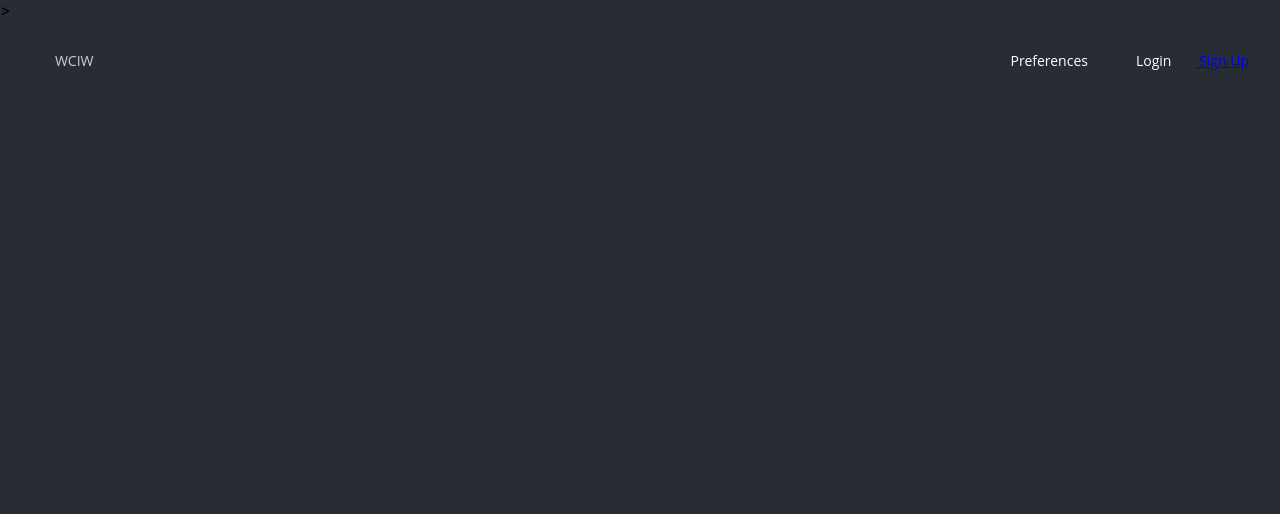
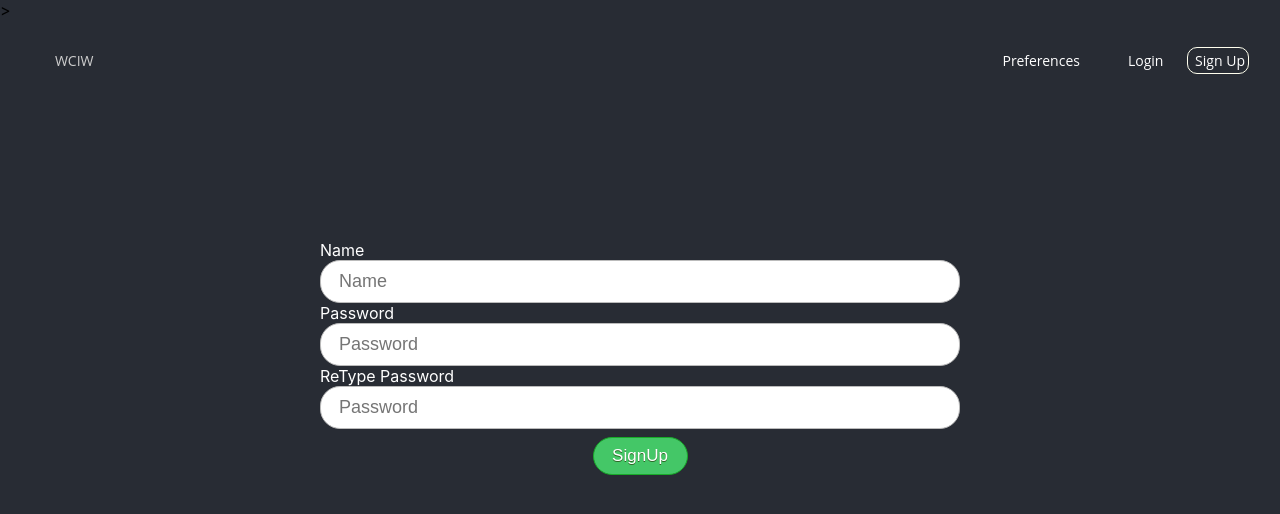
Before and after one commit to parallacks/wciw, a React (Create React App) app in the folder alexfrontend/: page /signup in a window 1280 px wide. Shown: the top 514 px of the page. Built offline with nearby package versions, Linux system fonts and the light colour scheme.

Commit message:
Added LoginPage

```diff
--- a/alexfrontend/src/App.js
+++ b/alexfrontend/src/App.js
@@ -5,15 +5,22 @@ import MovieResults from "./MovieResults";
 import sample from "./sample.json";
 import Menu from "./Menu.js";
 import Main from "./Main.js";
-import { withCookies } from 'react-cookie';
+import { withCookies, Cookies } from 'react-cookie';
 import './App.css'
+import { instanceOf } from 'prop-types';
 
 class App extends PureComponent {
+  static propTyps = {
+	  cookies: instanceOf(Cookies).isRequired
+  }
   constructor(props)
   {
 	  super(props);
+
+	  const {cookies } = props;
+
 	  this.state = {
-		  login: '',
+		  login: cookies.get('name') || '',
 		  preference: []
 	  }
   }
@@ -21,9 +28,9 @@ class App extends PureComponent {
 	return (
 	  <div className='App'>
 	    <div className='navMenu'>
-	      <Menu cookies={this.props.cookies} />
+	      <Menu cookies={this.props.cookies} login={this.state.login} />
 		</div>
-		<Main cookies={this.props.cookies} />
+		<Main cookies={this.props.cookies} login={this.state.login} preference={this.state.preference} />
 	  </div>
 	);
   }
--- /dev/null
+++ b/alexfrontend/src/Login.css
@@ -0,0 +1,57 @@
+.component-login {
+	color: white;
+}
+
+.component-login input {
+
+  border-radius: 20px;
+  border: 1px solid #bbb;
+  box-sizing: border-box;
+  font-size: 18px;
+  padding: 10px 10px 10px 18px;
+  width: 100%;
+  display: table-cell;
+}
+
+.component-login input:focus {
+
+  border-radius: 20px;
+  box-shadow: 0 0 5px rgba(81, 203, 238, 1);
+  border: 1px solid rgba(81, 203, 238, 1);
+  box-sizing: border-box;
+  padding: 10px 10px 10px 18px;
+  width: 100%;
+  display: table-cell;
+  outline: none;
+}
+.component-login-button {
+	background-color:#44c767;
+	border-radius: 20px;
+	border:1px solid #18ab29;
+	box-sizing: border-box;
+	cursor:pointer;
+	display:table-cell;
+	color:#ffffff;
+	font-family:Arial;
+	font-size:17px;
+	padding:8px 12px;
+	margin-top:1vh;
+	margin-right:auto;
+	margin-left:auto;
+	text-align:center;
+	text-decoration:none;
+	text-shadow:0px 1px 0px #2f6627;
+	width: 95px;
+}
+.component-login-button:hover {
+	background-color:#5cbf2a;
+}
+
+.component-login-button:active {
+	position:relative;
+	top:1px;
+}
+.component-signup-retype {
+	font-size: 8;
+	color:red
+}
--- a/alexfrontend/src/Login.js
+++ b/alexfrontend/src/Login.js
@@ -1,25 +1,57 @@
 import React, { PureComponent } from "react";
 import PropTypes from "prop-types";
-
+import './Login.css'
 export default class Login extends PureComponent {
   static propTypes = {
 
   };
 
+  constructor(props)
+  {
+	super(props);
+	this.state = {
+		password: '',
+		name: ''
+	}
+  }
+
+
+  onClick = event  =>
+  {
+	  //do login logic from server,
+	  console.log(this.state.password)
+	  console.log(this.state.name)
+	  //this.props.history.push("/");
+  };
+
   render() {
     return (
-       <div>
-          <div style={{display: "flex", flexDirection: "column",
+       <div >
+          <div className='component-login' style={{display: "flex", flexDirection: "column",
             position: 'absolute', left: '25%', top: '30%',
             width: '50%'
           }}>
             <label>Name</label>
-            <input type="text" placeholder="Name" style={{margin: "3vh", height: "4vh"}}/>
+            <input type="text" placeholder="Name" onChange={evt => this.updateNameValue(evt)} name='name' />
             <label>Password</label>
-            <input type="text" placeholder="Password" style={{margin: "3vh", height: "4vh"}}/>
-            <input type="submit" value="Login" style={{marginLeft: "45vh", marginRight: "45vh", marginTop: "5vh"}} />
+            <input type="password" placeholder="Password" onChange={evt => this.updatePasswordValue(evt)} name='password' />
+            <div className="component-login-button" onClick={this.onClick} >
+			Login
+		   </div>
           </div>
         </div>
     );
   }
+
+  updateNameValue(evt) {
+    this.setState({
+      name: evt.target.value
+    });
+  }
+
+  updatePasswordValue(evt) {
+    this.setState({
+      password: evt.target.value
+    });
+  }
 }
--- a/alexfrontend/src/Main.js
+++ b/alexfrontend/src/Main.js
@@ -3,7 +3,7 @@ import {Switch, Route } from 'react-router-dom';
 
 import Home from './Home';
 import Login from './Login';
-//import SignUp from './SignUp';
+import SignUp from './SignUp';
 //import Preferences from './SignUp';
 
 
@@ -14,6 +14,7 @@ export default class Main extends PureComponent {
 	    <Switch>
 		  <Route exact path='/' component={(props)=> <Home {...props}/>}></Route>
 		  <Route exact path='/login' component={(props)=> <Login {...props}/>}></Route>
+		  <Route exact path='/signup' component={(props)=> <SignUp {...props}/>}></Route>
 	    </Switch>
 	  );
 	}
--- a/alexfrontend/src/Menu.css
+++ b/alexfrontend/src/Menu.css
@@ -4,7 +4,7 @@
 
 .component-sign-up{
    color: "inherit";
-   text-decoration: "none",;
+   text-decoration: "none";
    border: "1px solid #bbb";
    padding: "5px";
    border-radius : "10px";
--- a/alexfrontend/src/Menu.js
+++ b/alexfrontend/src/Menu.js
@@ -11,11 +11,20 @@ export default class Menu extends PureComponent {
 		  <div style={{float: "left", padding: "2vh"}}>
 			<Link to={{pathname:'/'}}  style={{padding: "3vh", color: "inherit", textDecoration: "none"}}>WCIW</Link>
 		  </div>
-		  <div style={{float: "right", padding: "2vh"}}>
+		  <div style={{float: "right", padding: "2vh", color:"white"}}>
 			<Link to={{pathname:'/preference'}} style={{padding: "3vh", color: "white", textDecoration: "none"}}>Preferences</Link>
 			<Link to={{pathname:'/login'}} style={{padding: "3vh", color: "white", textDecoration: "none"}}>Login</Link>
+
 			<Link className='component-sign-up'
+			      style={{color: "inherit",
+                          textDecoration: "none",
+						  textAlign:"center",
+                          border: "1.5px solid #ffe",
+                          padding: "3px",
+                          borderRadius : "10px",
+                          boxSizing: 'border-box'}}
 			      to={{pathname:'/signup'}} > Sign Up </Link>
+
 		  </div>
 	  </div>
     );
--- /dev/null
+++ b/alexfrontend/src/SignUp.css
@@ -0,0 +1,53 @@
+.component-signup {
+	color: white;
+}
+
+.component-signup input {
+
+  border-radius: 20px;
+  border: 1px solid #bbb;
+  box-sizing: border-box;
+  font-size: 18px;
+  padding: 10px 10px 10px 18px;
+  width: 100%;
+  display: table-cell;
+}
+
+.component-signup input:focus {
+
+  border-radius: 20px;
+  box-shadow: 0 0 5px rgba(81, 203, 238, 1);
+  border: 1px solid rgba(81, 203, 238, 1);
+  box-sizing: border-box;
+  padding: 10px 10px 10px 18px;
+  width: 100%;
+  display: table-cell;
+  outline: none;
+}
+.component-signup-button {
+	background-color:#44c767;
+	border-radius: 20px;
+	border:1px solid #18ab29;
+	box-sizing: border-box;
+	cursor:pointer;
+	display:table-cell;
+	color:#ffffff;
+	font-family:Arial;
+	font-size:17px;
+	padding:8px 12px;
+	margin-top:1vh;
+	margin-right:auto;
+	margin-left:auto;
+	text-align:center;
+	text-decoration:none;
+	text-shadow:0px 1px 0px #2f6627;
+	width: 95px;
+}
+.component-signup-button:hover {
+	background-color:#5cbf2a;
+}
+
+.component-signup-button:active {
+	position:relative;
+	top:1px;
+}
--- a/alexfrontend/src/SignUp.js
+++ b/alexfrontend/src/SignUp.js
@@ -0,0 +1,92 @@
+import React, { PureComponent } from "react";
+import PropTypes from "prop-types";
+import './Login.css'
+
+export default class SignUp extends PureComponent {
+  static propTypes = {
+
+  };
+
+  constructor(props)
+  {
+	super(props);
+	this.state = {
+		password1: '',
+		password2: '',
+		name: '',
+		message:''
+	}
+  }
+
+
+  onClick = event  =>
+  {
+	  //do login logic from server,
+	  console.log(this.state.password)
+	  console.log(this.state.name)
+	  //this.props.history.push("/");
+  };
+
+  render() {
+    return (
+       <div >
+          <div className='component-login' style={{display: "flex", flexDirection: "column",
+            position: 'absolute', left: '25%', top: '30%',
+            width: '50%'
+          }}>
+            <label>Name</label>
+            <input type="text" placeholder="Name" onChange={evt => this.updateNameValue(evt)} name='name' />
+            <label>Password</label>
+            <input type="password" placeholder="Password" onChange={evt => this.updatePassword1Value(evt)} name='password1' />
+			<label>ReType Password</label>
+			<input type="password" placeholder="Password" onChange={evt => this.updatePassword2Value(evt)} name='password2' />
+			<div className="component-signup-retype"> {this.state.message} </div>
+            <div className="component-login-button" onClick={this.onClick} >
+			SignUp
+		   </div>
+          </div>
+        </div>
+    );
+  }
+
+  updateNameValue(evt) {
+    this.setState({
+      name: evt.target.value
+    });
+  }
+
+  updatePassword1Value(evt) {
+    this.setState({
+      password1: evt.target.value
+    });
+	if(this.state.password2 != evt.target.value)
+	{
+		this.setState({
+		  message: "passwords must match"
+		});
+	}
+	else
+	{
+		this.setState({
+		  message: ""
+		});
+	}
+  }
+  updatePassword2Value(evt) {
+    this.setState({
+      password2: evt.target.value
+    });
+	if(evt.target.value != this.state.password1)
+	{
+		this.setState({
+		  message: "passwords must match"
+		});
+	}
+	else
+	{
+		this.setState({
+		  message: ""
+		});
+	}
+  }
+}
```
